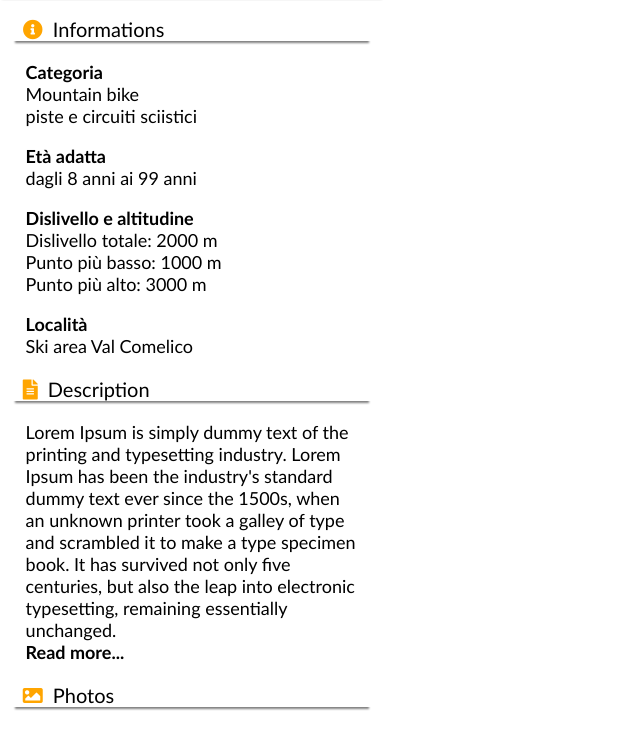
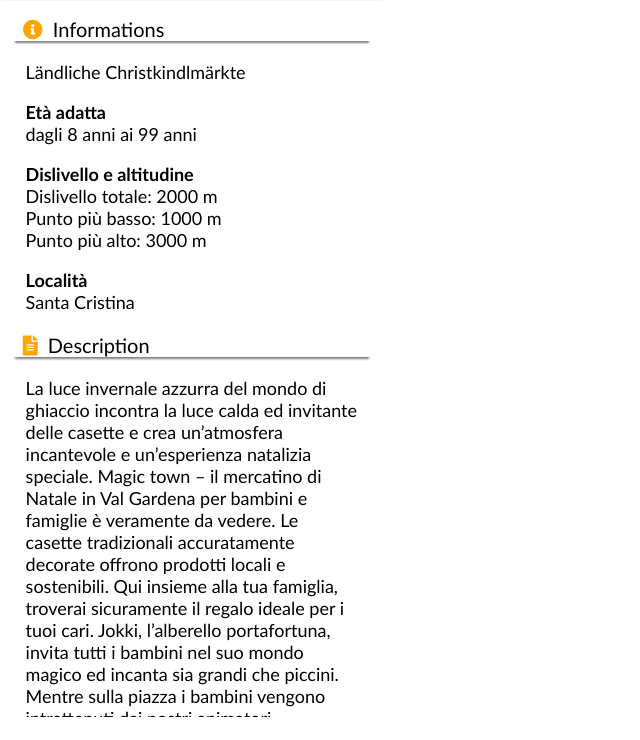
Before and after one commit to noi-techpark/webcomp-activity-poi, a plain HTML site: page ScratchComponents/item.html in a window 1280 px wide. Shown: the part 60-800 px from the top of the page, without its empty margins (0-640 px from the left). Drawn offline with Linux system fonts and the light colour scheme.

Commit message:
first javascript code to load data

```diff
--- a/ScratchComponents/item.html
+++ b/ScratchComponents/item.html
@@ -38,7 +38,7 @@
 						</div>
 						<div class="informationInstance">
 							<p class="text"><b>Località</b><br>
-							Ski area Val Comelico</p>
+							<span>Ski area Val Comelico</span></p>
 						</div>
 					</div>
 				</div>
@@ -79,5 +79,27 @@
 			icon.classList.toggle("fa-chevron-down");
 			//add here code to expand or shrink the itemVisualizer
 		}
+		async function main()
+		{
+			// read data json
+
+			let response = await fetch('map.json')
+			let json = await response.json()
+			let item = json.Items[0]
+			let lang = 'it'
+
+			// copy values from json to html
+
+			updateView(item, lang)
+
+		}
+		function updateView(item, lang)
+		{
+			document.querySelector('div#description > p').innerHTML = item.Detail[lang].BaseText
+			document.querySelector('div.informationInstance > p').innerHTML = item.PoiType
+			document.querySelector('div.informationInstance span').innerHTML = item.LocationInfo.TvInfo.Name[lang]
+			// ...
+		}
+		main()
 	</script>
 </html>
```
